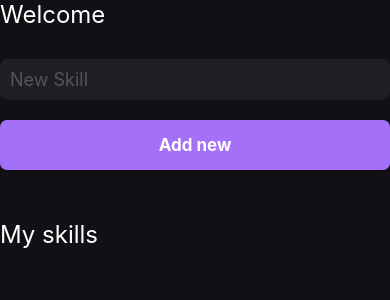
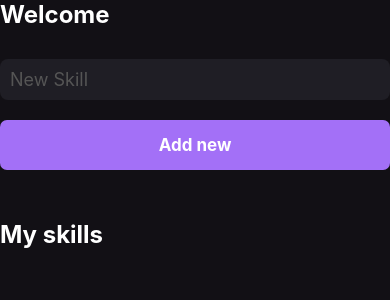
Before and after one commit to wesAlves/ignite-react-native-myskills, a React Native app: screen / in a window 390 px wide. Shown: the top 300 px of the page. Built offline with nearby package versions, Linux system fonts and the light colour scheme.

Commit message:
typing button

```diff
--- a/src/components/Button/index.tsx
+++ b/src/components/Button/index.tsx
@@ -1,12 +1,22 @@
 import React from 'react';
-import {TouchableOpacity, Text, StyleSheet} from 'react-native';
+import {
+  TouchableOpacity,
+  Text,
+  StyleSheet,
+  TouchableOpacityProps,
+} from 'react-native';
 
-export const MyButton = ({onPress, name}) => {
+interface ButtonProps extends TouchableOpacityProps {
+  name: string;
+}
+
+export const MyButton = ({name, ...rest}: ButtonProps) => {
   return (
     <TouchableOpacity
       style={styles.button}
-      activeOpacity={0.7}
-      onPress={onPress}>
+      // activeOpacity={0.7}
+      // onPress={onPress}
+      {...rest}>
       <Text style={styles.buttonText}>{name}</Text>
     </TouchableOpacity>
   );
--- a/src/pages/Home.tsx
+++ b/src/pages/Home.tsx
@@ -69,7 +69,7 @@ const styles = StyleSheet.create({
   title: {
     color: '#fff',
     fontSize: 24,
-    fintWeight: 'bold',
+    fontWeight: 'bold',
   },
   input: {
     backgroundColor: '#1f1e25',
```
